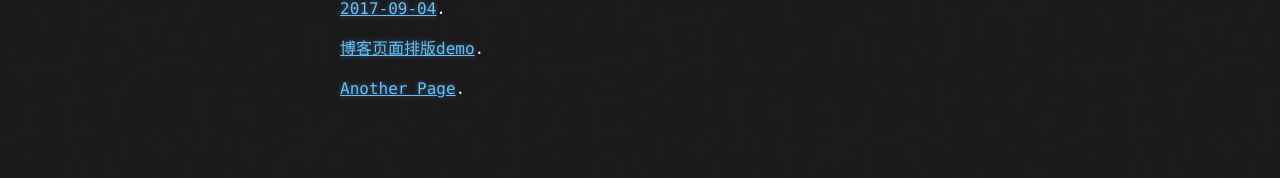
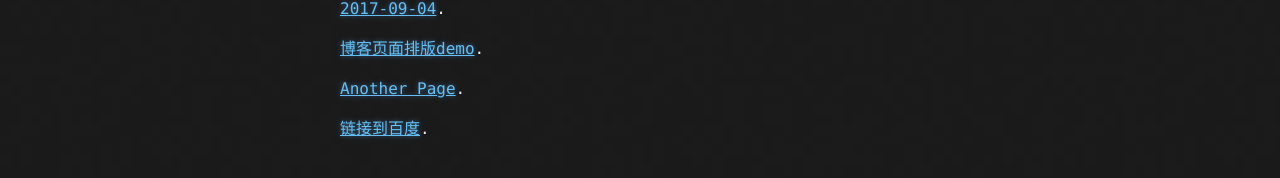
Before and after one commit to CyberTsen/blog_github, a Jekyll site: the page built from index.md, in a window 1280 px wide. Shown: the part 176-354 px from the top of the page. Built offline with Jekyll 4.4.1, drawn with Linux system fonts in a browser that asks for light colours.

Commit message:
no message

```diff
--- a/index.md
+++ b/index.md
@@ -4,10 +4,13 @@
 ---
 
 
-[2017-09-04](_posts/another-page.md).
+[2017-09-04](/_posts/another-page).
 
 
-[博客页面排版demo](demo.md).
+[博客页面排版demo](demo).
 
 
-[Another Page](another-page.md).
+[Another Page](another-page).
+
+
+[链接到百度](https://www.baidu.com "百度").
```
